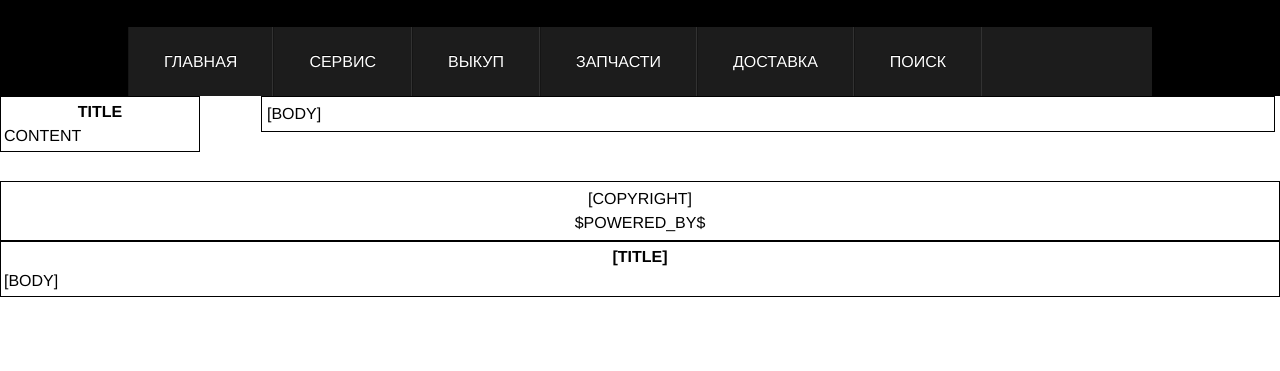
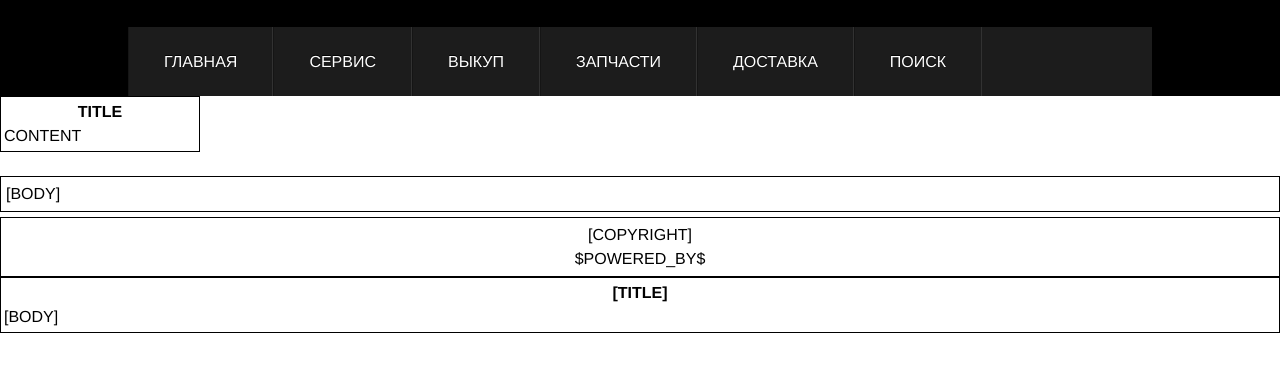
Before and after one commit to zet777/avtostopvrn, a plain HTML site: page index.html in a window 1280 px wide. Shown: the part 187-558 px from the top of the page. Drawn offline with nearby package versions, Linux system fonts and the light colour scheme.

Commit message:
Update index.html

```diff
--- a/index.html
+++ b/index.html
@@ -57,7 +57,7 @@
 
 
 		<!-- <middle> -->
-			<table border="0" cellpadding="0" cellspacing="0" width="100%">
+			<div class="middle"><!-- <table border="0" cellpadding="0" cellspacing="0" width="100%"> -->
 				<tr>
 					<td valign="top">
 						<!-- <container> -->
@@ -74,7 +74,7 @@
 									<!-- <container> -->
 										<!-- </container> -->
 									</td></tr>
-								</table>
+								</div><!-- </table> -->
 								<!-- </middle> -->
 
 								<!-- <footer> -->
```
